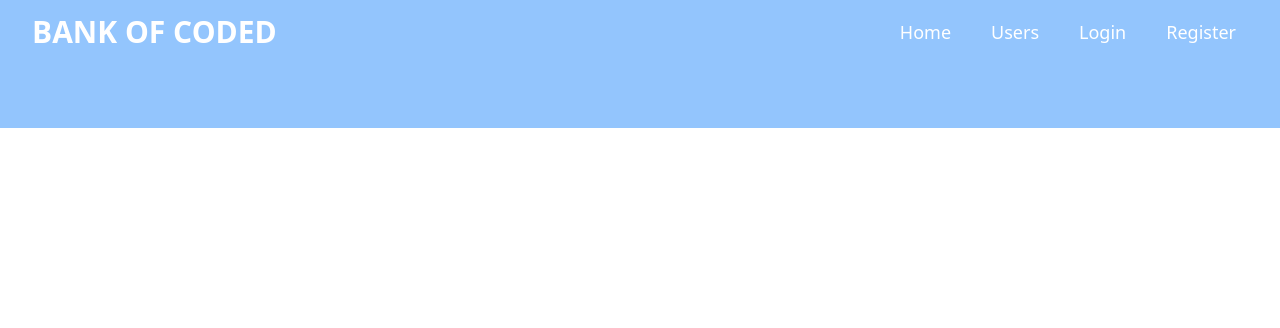
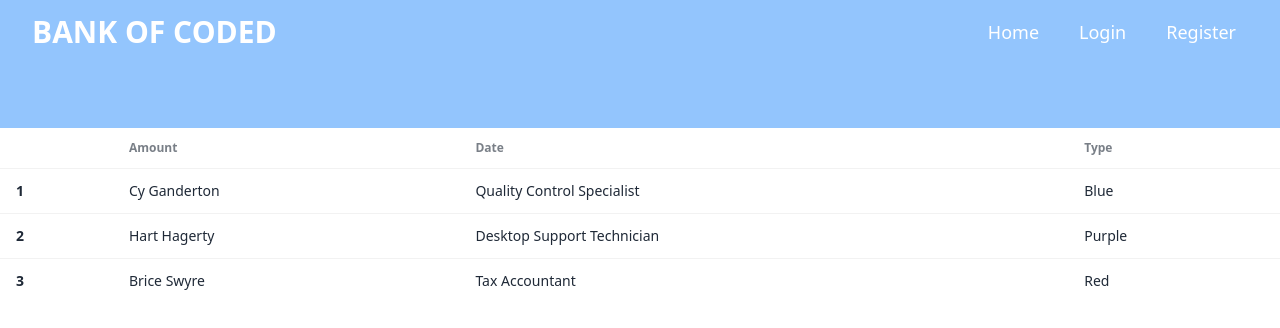
Before and after one commit to rzgy/React-Bank-Project, a React (Create React App) app: page /Transactions in a window 1280 px wide. Shown: the top 328 px of the page. Built offline with nearby package versions, Linux system fonts and the light colour scheme; no server answers.

Commit message:
tarnsaction page and account

```diff
--- a/src/App.js
+++ b/src/App.js
@@ -8,6 +8,8 @@ import Profile from "./pages/Profile";
 import { useState, useEffect } from "react";
 import UserContext from "./Context/userContext";
 import { checkToken } from "./api/auth";
+import Transactions from "./pages/Transactions";
+import Account from "./pages/Account";
 
 function App() {
   const [user, setUser] = useState(false);
@@ -27,6 +29,8 @@ function App() {
           <Route path="/register" Component={Register} />
           <Route path="/users" Component={Users} />
           <Route path="/profile" Component={Profile} />
+          <Route path="/Transactions" Component={Transactions} />
+          <Route path="/Account" Component={Account} />
         </Routes>
       </div>
     </UserContext.Provider>
--- a/src/api/auth.js
+++ b/src/api/auth.js
@@ -38,4 +38,24 @@ const logout = () => {
   localStorage.removeItem("token");
 };
 
-export { register, storeToken, logout, checkToken, login };
+const getMyTransactions = async () => {
+  const { data } = await instance.get("/mini-project/api/transactions/my");
+  return data;
+};
+
+const deposit = async (amount) => {
+  const res = await instance.put("/mini-project/api/transactions/deposit", {
+    amount: amount,
+  });
+  return res.data;
+};
+
+export {
+  register,
+  storeToken,
+  logout,
+  checkToken,
+  login,
+  getMyTransactions,
+  deposit,
+};
--- a/src/components/Navbar.js
+++ b/src/components/Navbar.js
@@ -31,17 +31,15 @@ const Navbar = () => {
               >
                 Home
               </NavLink>
-
-              <NavLink
-                to="/users"
-                className=" text-white hover:bg-yellow-400 hover:text-white px-3 py-2 rounded-md text-lg font-medium"
-              >
-                Users
-              </NavLink>
-
               <>
                 {user ? (
                   <>
+                    <NavLink
+                      to="/users"
+                      className=" text-white hover:bg-yellow-400 hover:text-white px-3 py-2 rounded-md text-lg font-medium"
+                    >
+                      Users
+                    </NavLink>
                     <button
                       onClick={handlelogout}
                       className="text-gray-300 hover:bg-gray-700 hover:text-white px-3 py-2 rounded-md text-sm font-medium"
@@ -53,6 +51,18 @@ const Navbar = () => {
                       className=" text-white hover:bg-yellow-400 hover:text-white px-3 py-2 rounded-md text-lg font-medium"
                     >
                       Profile
+                    </NavLink>
+                    <NavLink
+                      to="/transactions"
+                      className=" text-white hover:bg-yellow-400 hover:text-white px-3 py-2 rounded-md text-lg font-medium"
+                    >
+                      Transactions
+                    </NavLink>
+                    <NavLink
+                      to="/Account"
+                      className=" text-white hover:bg-yellow-400 hover:text-white px-3 py-2 rounded-md text-lg font-medium"
+                    >
+                      Account
                     </NavLink>
                   </>
                 ) : (
--- /dev/null
+++ b/src/pages/Account.js
@@ -0,0 +1,43 @@
+import React, { useState } from "react";
+import { deposit } from "../api/auth";
+
+const Account = () => {
+  const [Amount, setAmount] = useState({});
+
+  const { mutate } = {
+    mutationKey: ["Deposit"],
+    mutationFn: () => deposit(Amount),
+  };
+
+  return (
+    <div className=" min-h-screen flex items-center justify-center absolute inset-0 gap-10">
+      <div className="card w-96 bg-neutral text-neutral-content">
+        <div className="card-body items-center text-center">
+          <h2 className="card-title">Your available Balance:</h2>
+          <p>KWD</p>
+        </div>
+      </div>
+      <div className="card w-96 bg-neutral text-neutral-content">
+        <div className="card-body items-center text-center">
+          <h2 className="card-title">Amount</h2>
+          <input
+            type="Amount"
+            placeholder="Amount"
+            className="input input-bordered w-full max-w-xs"
+            onChange={(e) => {
+              setAmount(e.target.value);
+            }}
+          />
+          <div className="card-actions justify-end">
+            <button onClick={mutate} className="btn btn-primary">
+              Deposit
+            </button>
+            <button className="btn btn-ghost">Withdraw</button>
+          </div>
+        </div>
+      </div>
+    </div>
+  );
+};
+
+export default Account;
--- /dev/null
+++ b/src/pages/Transactions.js
@@ -0,0 +1,52 @@
+import React from "react";
+import { useQuery } from "@tanstack/react-query";
+import { getMyTransactions } from "../api/auth";
+
+const Transactions = () => {
+  const { data: Transactions } = useQuery({
+    queryKey: ["transactions"],
+    queryFn: getMyTransactions,
+  });
+  return (
+    <div>
+      <div className="overflow-x-auto">
+        <table className="table">
+          {/* head */}
+          <thead>
+            <tr>
+              <th></th>
+              <th>Amount</th>
+              <th>Date</th>
+              <th>Type</th>
+            </tr>
+          </thead>
+          <tbody>
+            {/* row 1 */}
+            <tr>
+              <th>1</th>
+              <td>Cy Ganderton</td>
+              <td>Quality Control Specialist</td>
+              <td>Blue</td>
+            </tr>
+            {/* row 2 */}
+            <tr className="hover">
+              <th>2</th>
+              <td>Hart Hagerty</td>
+              <td>Desktop Support Technician</td>
+              <td>Purple</td>
+            </tr>
+            {/* row 3 */}
+            <tr>
+              <th>3</th>
+              <td>Brice Swyre</td>
+              <td>Tax Accountant</td>
+              <td>Red</td>
+            </tr>
+          </tbody>
+        </table>
+      </div>
+    </div>
+  );
+};
+
+export default Transactions;
```
